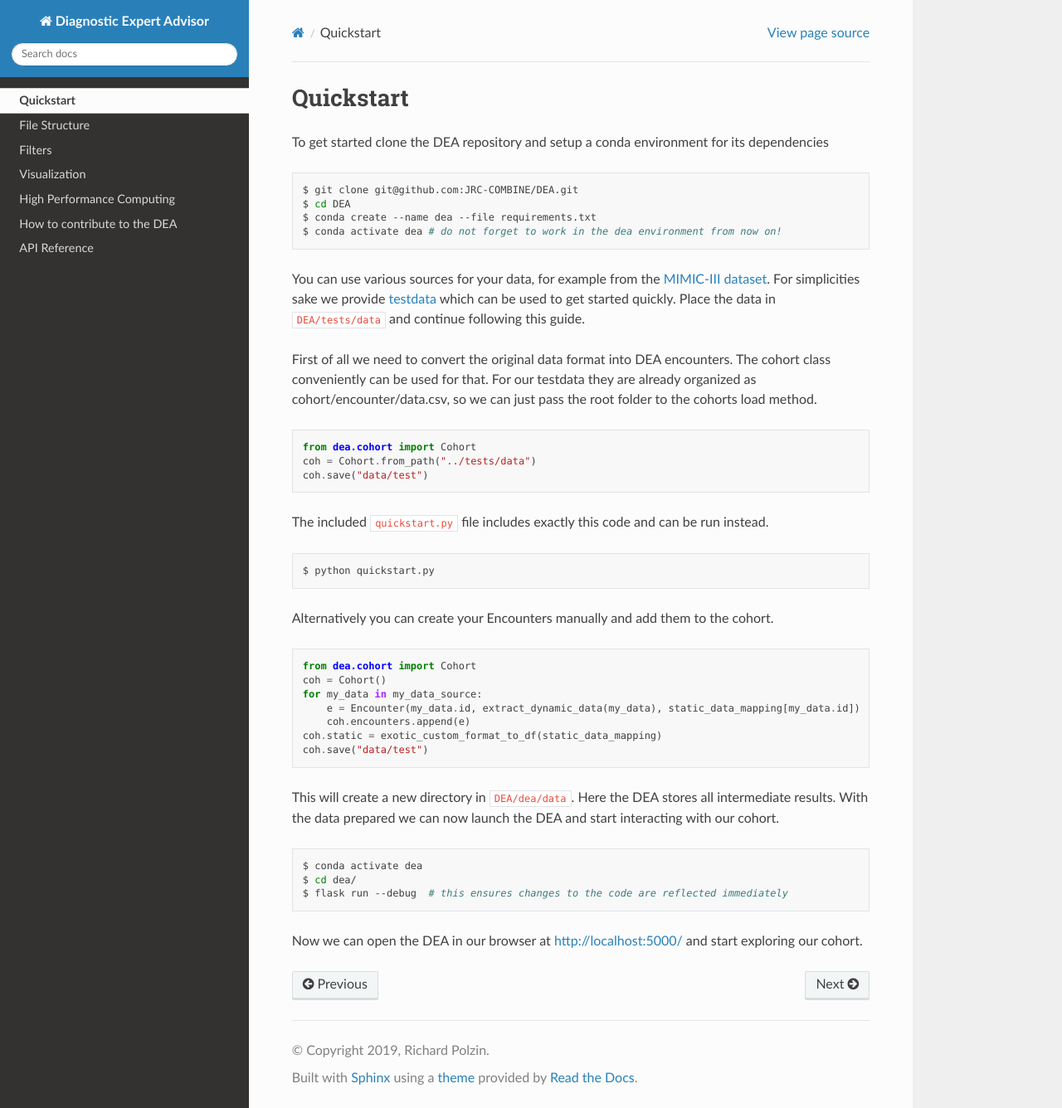
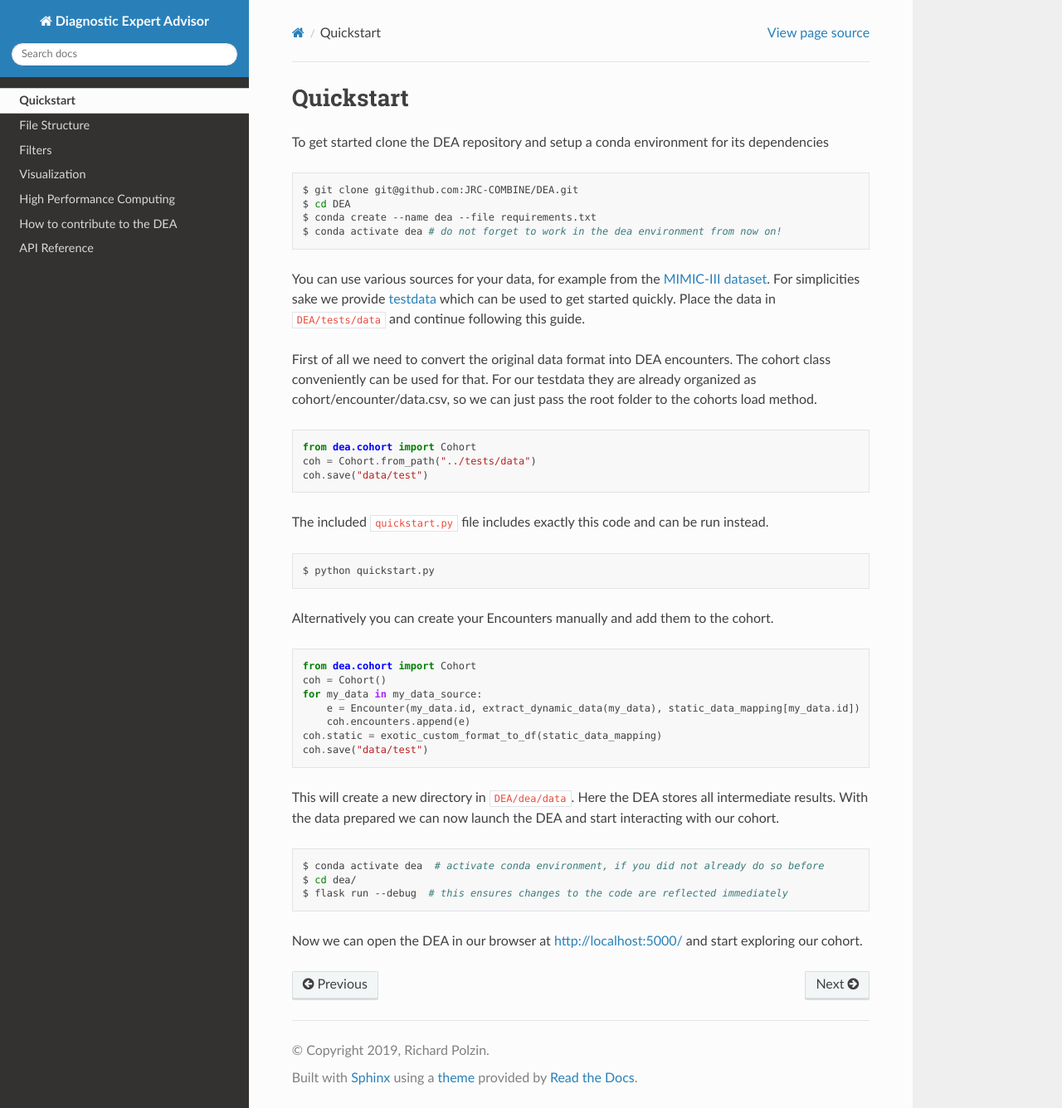
Before and after one commit to JRC-COMBINE/DEA, a Sphinx documentation site: the page built from docs/usage/quickstart.rst, in a window 1280 px wide and 1336 px high. Shown: the whole window at 83% size. Built offline with Sphinx 7.4.7 and the Read the Docs theme 2.0.0, drawn with Linux system fonts in a browser that asks for light colours.

Commit message:
Update quickstart.rst

```diff
--- a/docs/usage/quickstart.rst
+++ b/docs/usage/quickstart.rst
@@ -49,7 +49,7 @@ With the data prepared we can now launch the DEA and start interacting with our
 
 .. code-block:: bash
 
-    $ conda activate dea
+    $ conda activate dea  # activate conda environment, if you did not already do so before
     $ cd dea/
     $ flask run --debug  # this ensures changes to the code are reflected immediately
 
```
